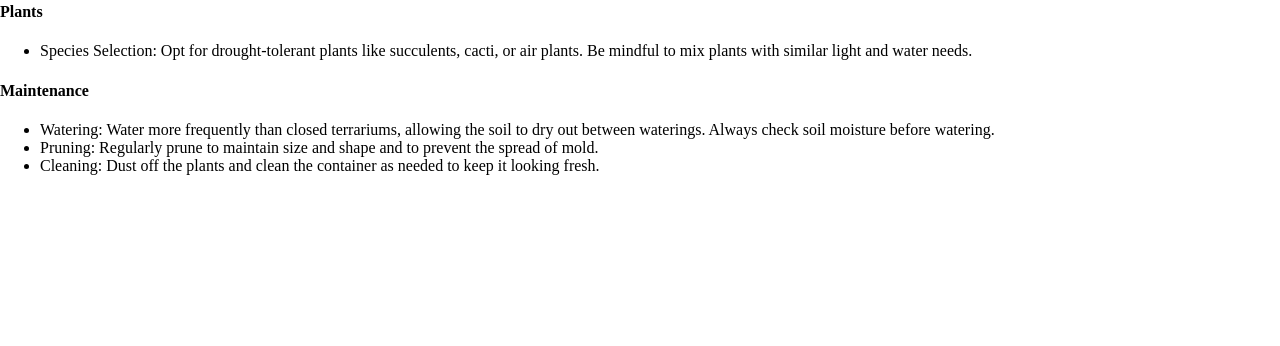
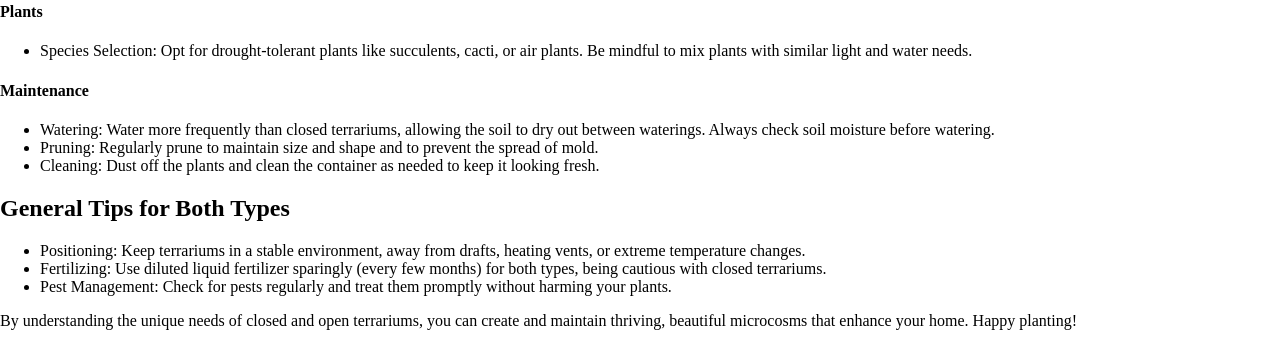
Before and after one commit to StevieAmb/strange_terrarium, a plain HTML site: page care-tips.html in a window 1280 px wide. Shown: the part 2209-2555 px from the top of the page. Before the commit the page ends 2400 px from the top, so only its background shows below. Drawn offline with Linux system fonts and the light colour scheme.

Commit message:
Finish general tip content

```diff
--- a/care-tips.html
+++ b/care-tips.html
@@ -87,6 +87,16 @@
         </ul>
       </article>
     </section>
+    <section class="general-tips">
+      <h2>General Tips for Both Types</h2>
+      <ul>
+        <li>Positioning: Keep terrariums in a stable environment, away from drafts, heating vents, or extreme temperature changes.</li>
+        <li>Fertilizing: Use diluted liquid fertilizer sparingly (every few months) for both types, being cautious with closed terrariums.</li>
+        <li>Pest Management: Check for pests regularly and treat them promptly without harming your plants.</li>
+      </ul>
+      <p>By understanding the unique needs of closed and open terrariums, you can create and maintain thriving, beautiful microcosms that enhance
+        your home. Happy planting!</p>
+    </section>
    </main>
    </body>
    </html>
```
